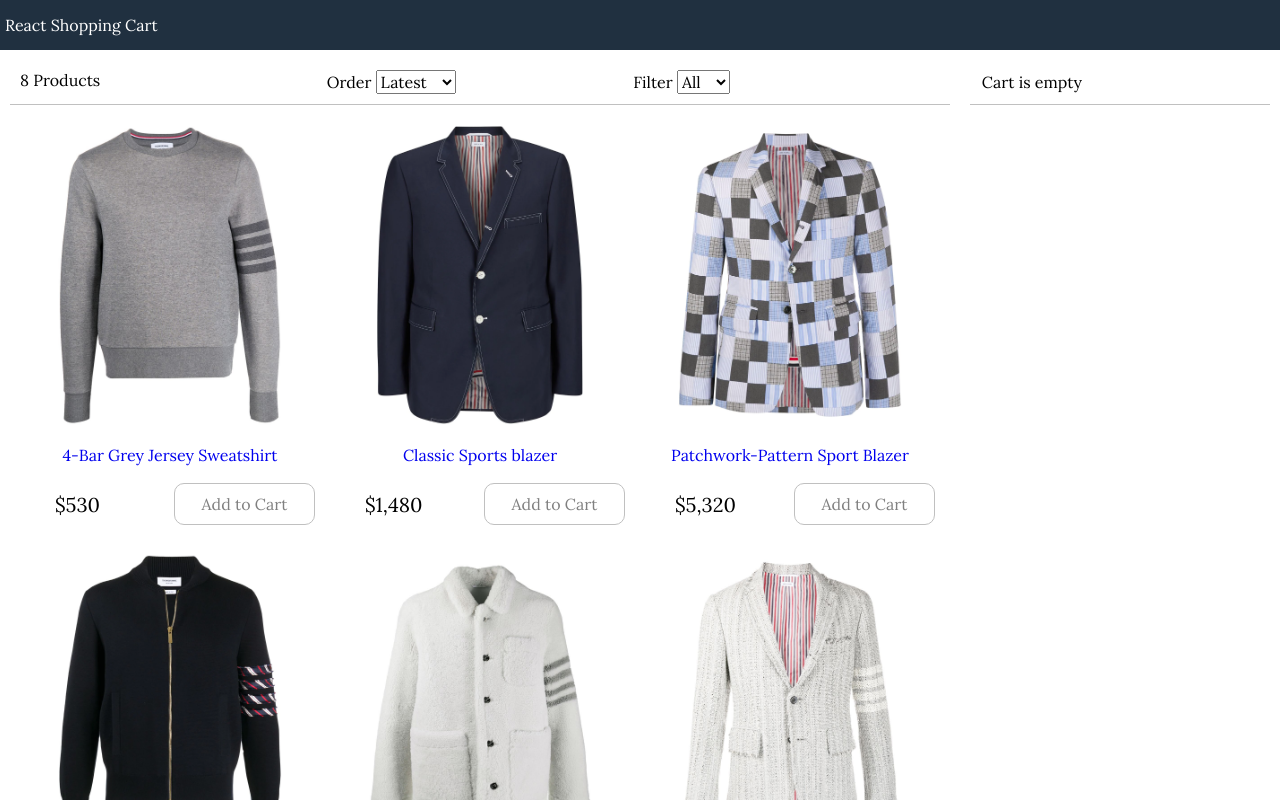
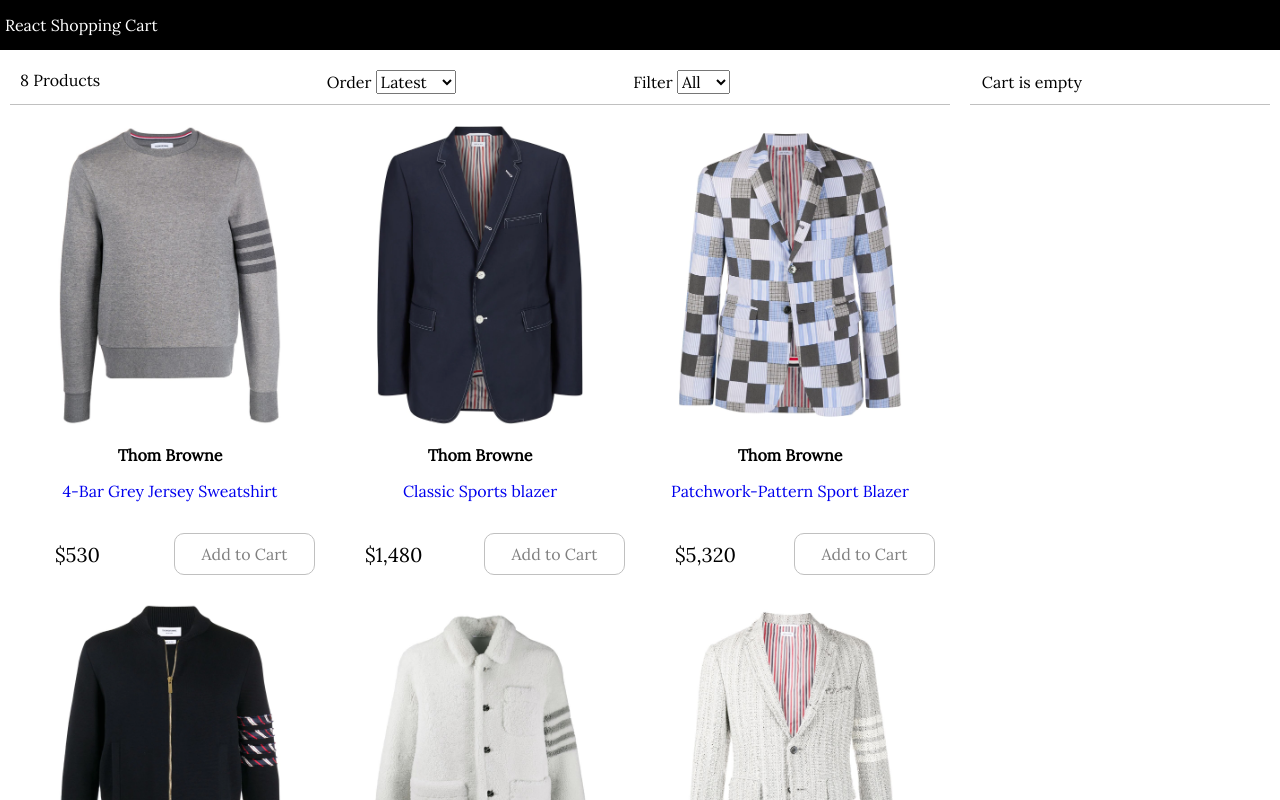
Before and after one commit to joych51/react-shopping-cart, a React (Create React App) app: page / in a window 1280 px wide. Shown: the top 800 px of the page. Built offline with nearby package versions, Linux system fonts and the light colour scheme.

Commit message:
checkout-form

```diff
--- a/src/App.js
+++ b/src/App.js
@@ -9,10 +9,13 @@
     super();
     this.state = {
       products: data.products,
-      cartItems: [],
+      cartItems: localStorage.getItem("cartItems") ? JSON.parse(localStorage.getItem("cartItems")) : [],
       size: "",
       sort: "",
     };
+  }
+  createOrder = (order) => {
+    alert("Would you like to checkout ? ");
   }
 
   removeFromCart = (product) => {
@@ -20,7 +23,7 @@
     this.setState({
       cartItems: cartItems.filter(item => item._id !== product._id)
     })
-
+    localStorage.setItem("cartItems", JSON.stringify(cartItems.filter(item => item._id !== product._id)));
   }
 
   addToCart = (product) => {
@@ -36,6 +39,7 @@
       cartItems.push({ ...product, count: 1 });
     }
     this.setState({cartItems: cartItems})
+    localStorage.setItem("cartItems", JSON.stringify(cartItems));
   }
 
   sortProducts = (e) => {
@@ -87,6 +91,7 @@
               <Cart
                 cartItems={this.state.cartItems}
                 removeFromCart = {this.removeFromCart}
+                createOrder = {this.createOrder}
               />
             </div>
           </div>
--- a/src/components/Cart.js
+++ b/src/components/Cart.js
@@ -2,6 +2,30 @@
 import formatCurrency from '../util';
 
 export default class Cart extends Component {
+    constructor(props) {
+        super(props);
+        this.state = {
+            name: "",
+            email: "",
+            address: "",
+            showCheckout: false
+        };
+    }
+
+    handleInput = (e) => {
+        this.setState({ [e.target.name]: e.target.value })
+    }
+    createOrder = (e) => {
+        e.preventDefault();
+        const order = {
+            name: this.state.name,
+            email: this.state.email,
+            address: this.state.address,
+            cartItems: this.props.cartItems
+        }
+        this.props.createOrder(order);
+    }
+
     render() {
         const { cartItems } = this.props;
         return (
@@ -20,7 +44,7 @@
                                             alt={item.title} />
                                     </div>
                                     <div>
-                                        <div>{item.title}</div>
+                                        <div className = "product-title">{item.title}</div>
                                         <div className="desc">{item.description}</div>
                                         <div className="right">
                                             {formatCurrency(item.price)} x {item.count} {" "}
@@ -35,16 +59,55 @@
                         </ul>
                     </div>
                     {cartItems.length !== 0 && (
+                        <div>
                             <div className="cart">
                                 <div className="total">
                                     <div>
                                         Total: {" "}
                                         {formatCurrency(cartItems.reduce((a, c) => a + (c.price * c.count), 0))}
                                     </div>
-                                <button className="button-primary">
+                                    <button
+                                        onClick={() => { this.setState({ showCheckout: true }) }}
+                                        className="button-primary">
                                         Proceed
                                 </button>
                                 </div>
+                            </div>
+                            {this.state.showCheckout && (
+                                <div className="cart">
+                                    <form onSubmit={this.createOrder}>
+                                        <ul className="form-container">
+                                            <li>
+                                                <input
+                                                    name="email"
+                                                    type="email"
+                                                    placeholder="Email"
+                                                    required onChange={this.handleInput}>
+                                                </input>
+                                            </li>
+                                            <li>
+                                                <input
+                                                    name="name"
+                                                    type="text"
+                                                    placeholder="Full Name"
+                                                    required onChange={this.handleInput}>
+                                                </input>
+                                            </li>
+                                            <li>
+                                                <input
+                                                    name="address"
+                                                    type="address"
+                                                    placeholder="Address"
+                                                    required onChange={this.handleInput}>
+                                                </input>
+                                            </li>
+                                            <li>
+                                                <button className = "button-primary" type = "submit">Checkout</button>
+                                            </li>
+                                        </ul>
+                                    </form>
+                                </div>
+                            )}
                         </div>
                     )}
                 </div>
--- a/src/components/Products.js
+++ b/src/components/Products.js
@@ -11,6 +11,7 @@
                             <div className="product">
                                 <a href={"#" + product._id}>
                                     <img src={product.image} alt={product.title}></img>
+                                    <p className = "product-title">{product.title}</p>
                                     <p>{product.description}</p>
                                 </a>
                                 <div className="product-price">
--- a/src/data.json
+++ b/src/data.json
@@ -3,7 +3,7 @@
         {
             "_id": "dress1",
             "image": "/images/dress1.jpg",
-            "title": "Thome Browne",
+            "title": "Thom Browne",
             "description": "4-Bar Grey Jersey Sweatshirt",
             "price": 530,
             "availableSizes": ["XL", "XXL"]
@@ -12,7 +12,7 @@
         {
             "_id": "dress2",
             "image": "/images/dress2.jpg",
-            "title": "Thome Browne",
+            "title": "Thom Browne",
             "description": "Classic Sports blazer",
             "price": 1480,
             "availableSizes": ["S", "M"]
@@ -21,7 +21,7 @@
         {
             "_id": "dress3",
             "image": "/images/dress3.jpg",
-            "title": "Thome Browne",
+            "title": "Thom Browne",
             "description": "Patchwork-Pattern Sport Blazer",
             "price": 5320,
             "availableSizes": ["M", "L", "XL", "XXL"]
@@ -30,7 +30,7 @@
         {
             "_id": "dress4",
             "image": "/images/dress4.jpg",
-            "title": "Thome Browne",
+            "title": "Thom Browne",
             "description": "4-Bar Stripe Bomber Jacket",
             "price": 2927,
             "availableSizes": ["S", "M", "L"]
@@ -39,7 +39,7 @@
         {
             "_id": "dress5",
             "image": "/images/dress5.jpg",
-            "title": "Thome Browne",
+            "title": "Thom Browne",
             "description": "4-Bar Shearling Jacket",
             "price": 4620,
             "availableSizes": ["M", "L", "XL", "XXL"]
@@ -48,7 +48,7 @@
         {
             "_id": "dress6",
             "image": "/images/dress6.jpg",
-            "title": "Thome Browne",
+            "title": "Thom Browne",
             "description": "Tweed Single-Breasted Blazer",
             "price": 3050,
             "availableSizes": ["S", "M", "XL", "XXL"]
@@ -57,7 +57,7 @@
         {
             "_id": "dress7",
             "image": "/images/dress7.jpg",
-            "title": "Thome Browne",
+            "title": "Thom Browne",
             "description": "RWB-Stripe Cropped Trousers",
             "price": 630,
             "availableSizes": ["M", "L", "XL", "XXL"]
@@ -66,7 +66,7 @@
         {
             "_id": "dress8",
             "image": "/images/dress8.jpg",
-            "title": "Thome Browne",
+            "title": "Thom Browne",
             "description": "4-Bar Unconstructed Chino Trousers",
             "price": 870,
             "availableSizes": ["M", "L", "XL", "XXL"]
--- a/src/index.css
+++ b/src/index.css
@@ -29,7 +29,7 @@
 
 header {
   grid-area: header;
-  background-color: #203040;
+  background-color: #000000;
   display: flex;
   align-items: center;
   padding: 0.5rem;
@@ -97,7 +97,7 @@
 
 .products li {
   flex: 0 1 29rem;
-  height: 40rem;
+  height: 45rem;
   padding: 1rem;
 }
 
@@ -106,6 +106,11 @@
   flex-direction: column;
   justify-content: space-between;
   height: 100%;
+}
+
+.product-title {
+  color: black;
+  font-weight: bold;
 }
 
 .product img {
@@ -123,8 +128,6 @@
 .product-price button {
   flex: 1;
 }
-
-
 
 .product-price div {
   margin-left: 3rem;
@@ -227,3 +230,28 @@
 .total > button {
   flex: 3;
 }
+
+/* Checkout Form */
+form {
+  width: 100%
+}
+
+.form-container {
+  width: 100;
+  padding: 0;
+  list-style-type: none;
+}
+
+.form-container li {
+  display: flex;
+  flex-direction: column;
+  padding: 1rem;
+}
+
+input {
+  padding: 1rem;
+  border-radius: 10px;
+  border-width: 1px;
+  border-style: groove;
+  outline: none;
+}
```
Lines whose indentation alone changed are shown as unchanged.
